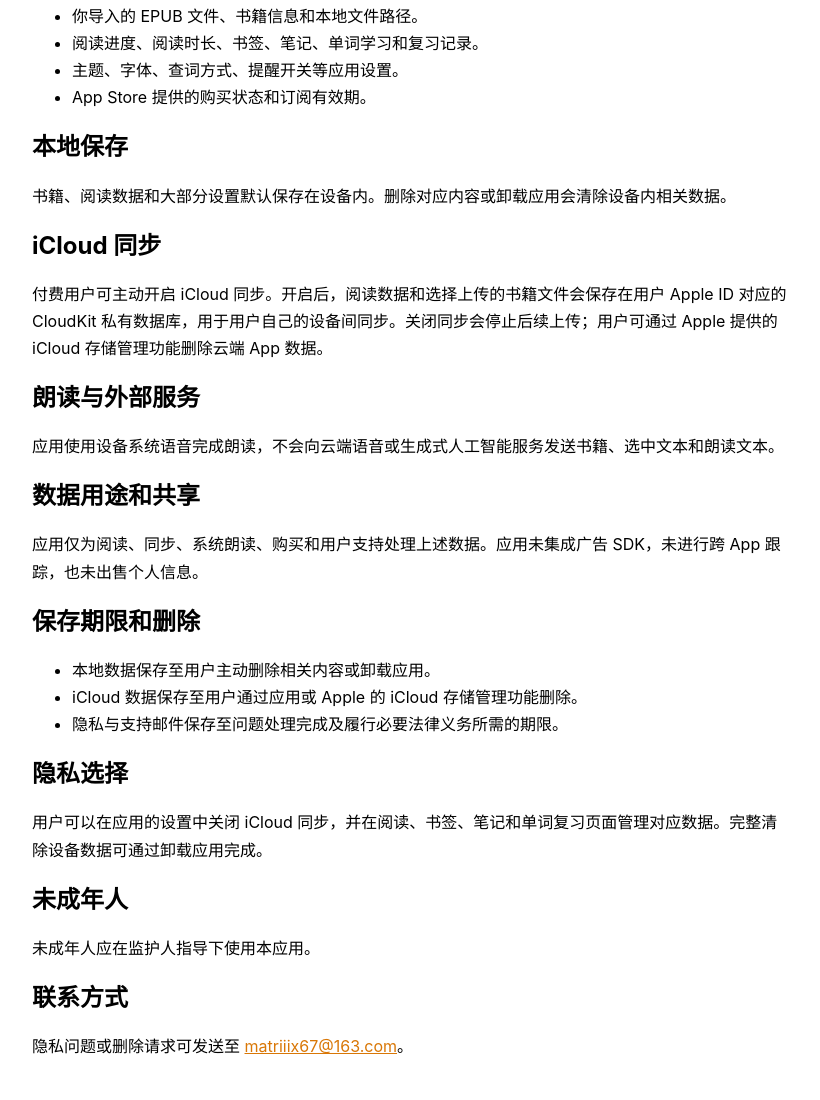
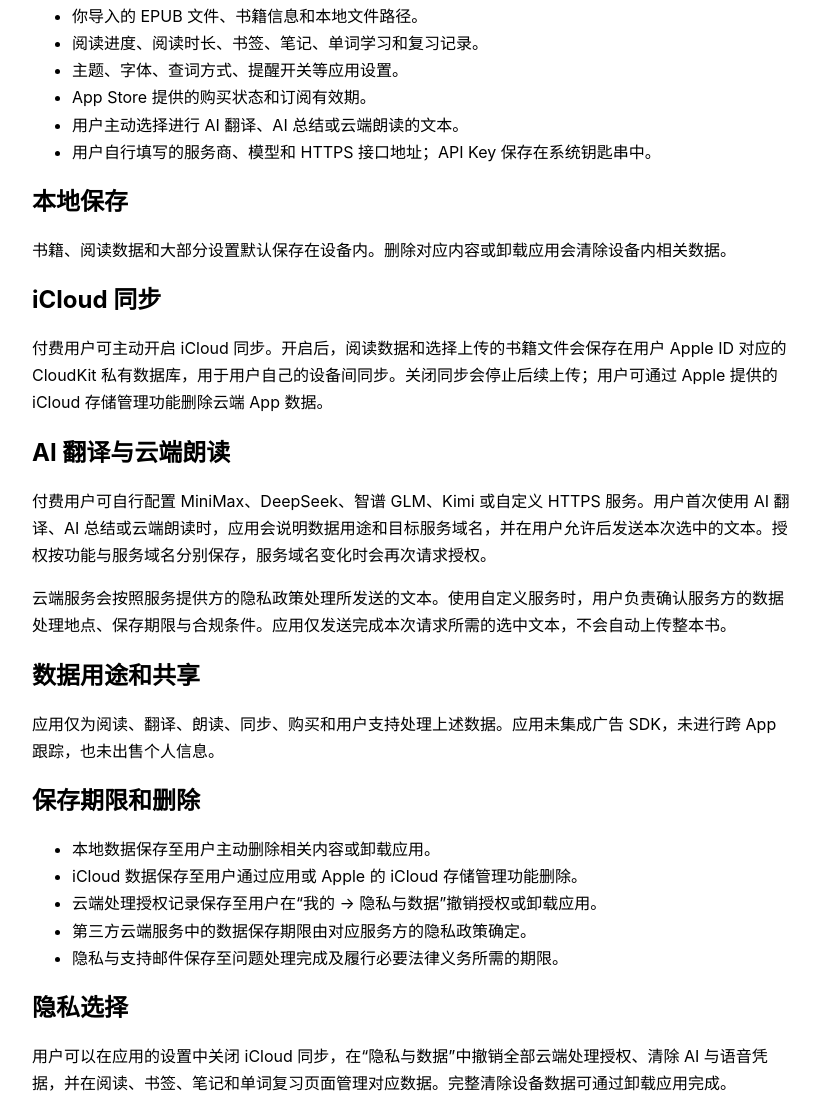
Before and after one commit to matriiix67/matriiix67.github.io, a plain HTML site: page privacy/index.html in a window 1280 px wide. Shown: the part 324-1424 px from the top of the page, without its empty margins (228-1048 px from the left). Drawn offline with Linux system fonts and the light colour scheme.

Commit message:
补充云端 AI 数据处理说明

```diff
--- a/privacy/index.html
+++ b/privacy/index.html
@@ -18,6 +18,8 @@
     <li>阅读进度、阅读时长、书签、笔记、单词学习和复习记录。</li>
     <li>主题、字体、查词方式、提醒开关等应用设置。</li>
     <li>App Store 提供的购买状态和订阅有效期。</li>
+    <li>用户主动选择进行 AI 翻译、AI 总结或云端朗读的文本。</li>
+    <li>用户自行填写的服务商、模型和 HTTPS 接口地址；API Key 保存在系统钥匙串中。</li>
   </ul>
 
   <h2>本地保存</h2>
@@ -26,21 +28,24 @@
   <h2>iCloud 同步</h2>
   <p>付费用户可主动开启 iCloud 同步。开启后，阅读数据和选择上传的书籍文件会保存在用户 Apple ID 对应的 CloudKit 私有数据库，用于用户自己的设备间同步。关闭同步会停止后续上传；用户可通过 Apple 提供的 iCloud 存储管理功能删除云端 App 数据。</p>
 
-  <h2>朗读与外部服务</h2>
-  <p>应用使用设备系统语音完成朗读，不会向云端语音或生成式人工智能服务发送书籍、选中文本和朗读文本。</p>
+  <h2>AI 翻译与云端朗读</h2>
+  <p>付费用户可自行配置 MiniMax、DeepSeek、智谱 GLM、Kimi 或自定义 HTTPS 服务。用户首次使用 AI 翻译、AI 总结或云端朗读时，应用会说明数据用途和目标服务域名，并在用户允许后发送本次选中的文本。授权按功能与服务域名分别保存，服务域名变化时会再次请求授权。</p>
+  <p>云端服务会按照服务提供方的隐私政策处理所发送的文本。使用自定义服务时，用户负责确认服务方的数据处理地点、保存期限与合规条件。应用仅发送完成本次请求所需的选中文本，不会自动上传整本书。</p>
 
   <h2>数据用途和共享</h2>
-  <p>应用仅为阅读、同步、系统朗读、购买和用户支持处理上述数据。应用未集成广告 SDK，未进行跨 App 跟踪，也未出售个人信息。</p>
+  <p>应用仅为阅读、翻译、朗读、同步、购买和用户支持处理上述数据。应用未集成广告 SDK，未进行跨 App 跟踪，也未出售个人信息。</p>
 
   <h2>保存期限和删除</h2>
   <ul>
     <li>本地数据保存至用户主动删除相关内容或卸载应用。</li>
     <li>iCloud 数据保存至用户通过应用或 Apple 的 iCloud 存储管理功能删除。</li>
+    <li>云端处理授权记录保存至用户在“我的 → 隐私与数据”撤销授权或卸载应用。</li>
+    <li>第三方云端服务中的数据保存期限由对应服务方的隐私政策确定。</li>
     <li>隐私与支持邮件保存至问题处理完成及履行必要法律义务所需的期限。</li>
   </ul>
 
   <h2 id="privacy-choices">隐私选择</h2>
-  <p>用户可以在应用的设置中关闭 iCloud 同步，并在阅读、书签、笔记和单词复习页面管理对应数据。完整清除设备数据可通过卸载应用完成。</p>
+  <p>用户可以在应用的设置中关闭 iCloud 同步，在“隐私与数据”中撤销全部云端处理授权、清除 AI 与语音凭据，并在阅读、书签、笔记和单词复习页面管理对应数据。完整清除设备数据可通过卸载应用完成。</p>
 
   <h2>未成年人</h2>
   <p>未成年人应在监护人指导下使用本应用。</p>
```
Also changed, not shown: support/index.html (+4 -1 lines).
